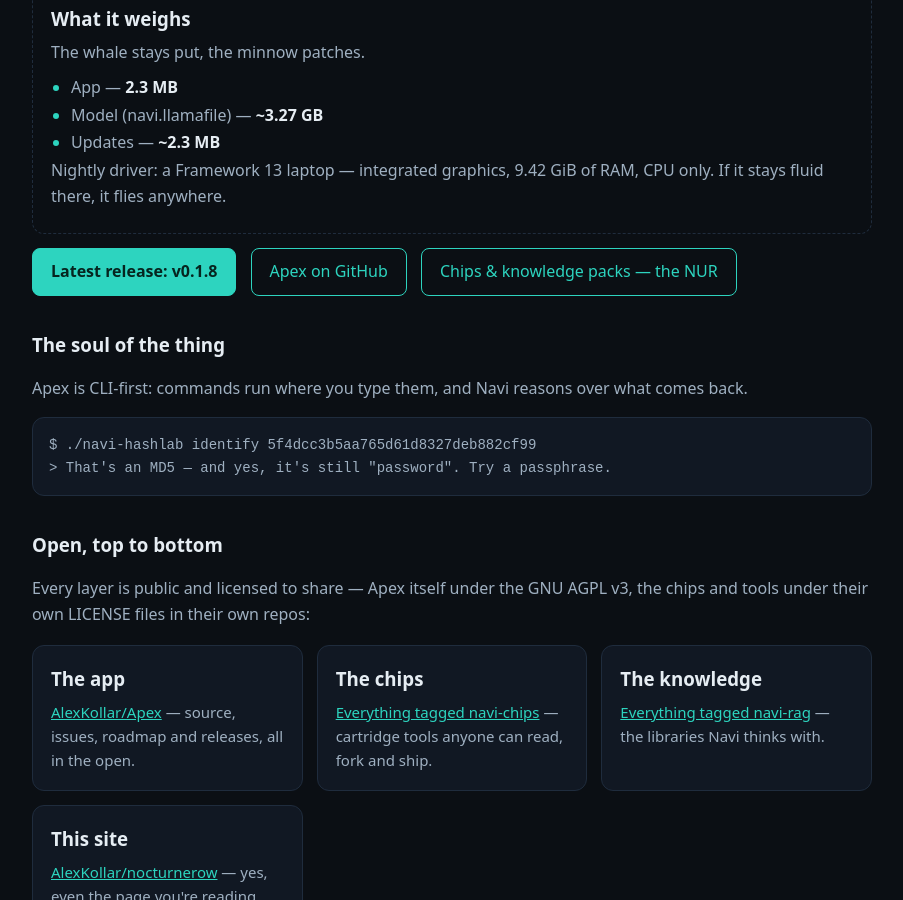
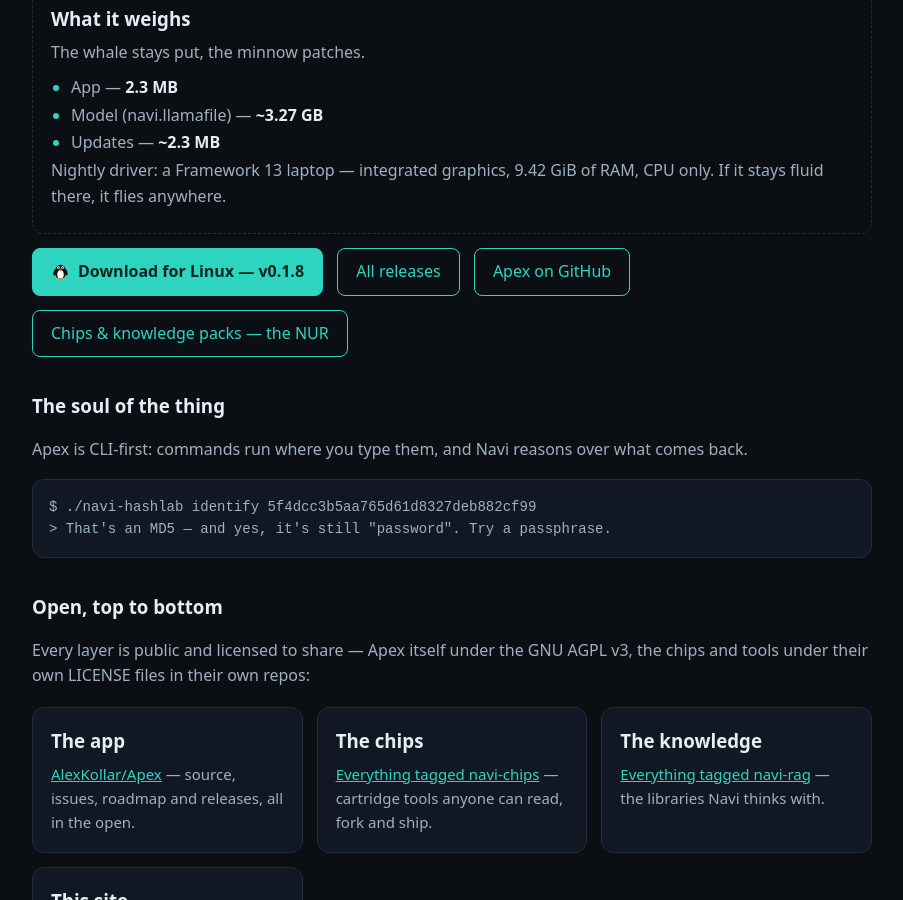
Before and after one commit to AlexKollar/nocturnerow, a Jekyll site: the page built from apex.html, in a window 1280 px wide and 900 px high, scrolled down 2046 px. Shown: the whole window, without its empty margins (188-1091 px from the left). Built offline with Jekyll 4.4.1, drawn with Linux system fonts in a browser that asks for light colours.

Commit message:
Apex page: Linux download button (with the penguin) grabbing the v0.1.8 release zip

```diff
--- a/apex.html
+++ b/apex.html
@@ -51,7 +51,8 @@ permalink: /apex.html
 </ul>
 <p>Nightly driver: a Framework 13 laptop — integrated graphics, 9.42 GiB of RAM, CPU only. If it stays fluid there, it flies anywhere.</p>
 </div>
-<a class="btn solid" href="https://github.com/AlexKollar/Apex/releases">Latest release: v0.1.8</a>
+<a class="btn solid" href="https://github.com/AlexKollar/Apex/releases/download/v0.1.8/apex-0.1.8-linux.zip"><svg width="19" height="19" viewBox="0 0 24 24" style="vertical-align:-4px;margin-right:8px" aria-hidden="true"><ellipse cx="5" cy="13" rx="1.7" ry="4.2" fill="#0b0f14" transform="rotate(14 5 13)"/><ellipse cx="19" cy="13" rx="1.7" ry="4.2" fill="#0b0f14" transform="rotate(-14 19 13)"/><ellipse cx="12" cy="12.6" rx="7" ry="9.2" fill="#0b0f14"/><ellipse cx="12" cy="15.8" rx="4.1" ry="5.4" fill="#ffffff"/><circle cx="9.4" cy="7.2" r="1.7" fill="#ffffff"/><circle cx="14.6" cy="7.2" r="1.7" fill="#ffffff"/><circle cx="9.4" cy="7.4" r="0.85" fill="#0b0f14"/><circle cx="14.6" cy="7.4" r="0.85" fill="#0b0f14"/><path d="M9.8 9.4 L14.2 9.4 L12 11.8 Z" fill="#f59e0b"/><ellipse cx="8.4" cy="21.6" rx="2.3" ry="1.05" fill="#f59e0b"/><ellipse cx="15.6" cy="21.6" rx="2.3" ry="1.05" fill="#f59e0b"/></svg>Download for Linux — v0.1.8</a>
+<a class="btn" href="https://github.com/AlexKollar/Apex/releases">All releases</a>
 <a class="btn" href="https://github.com/AlexKollar/Apex">Apex on GitHub</a>
 <a class="btn" href="/nur.html">Chips &amp; knowledge packs — the NUR</a>
 <h3 style="margin-top:34px">The soul of the thing</h3>
```
